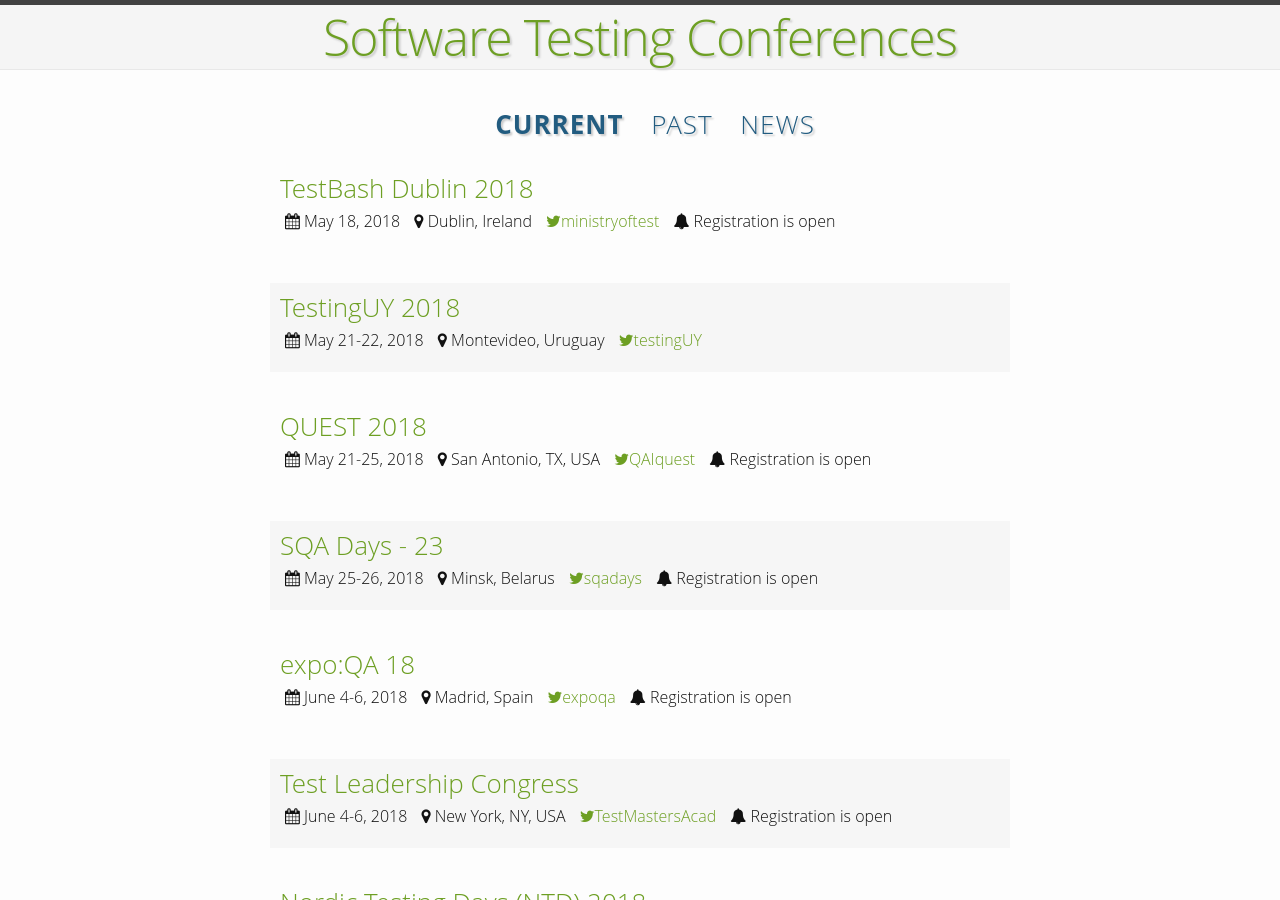
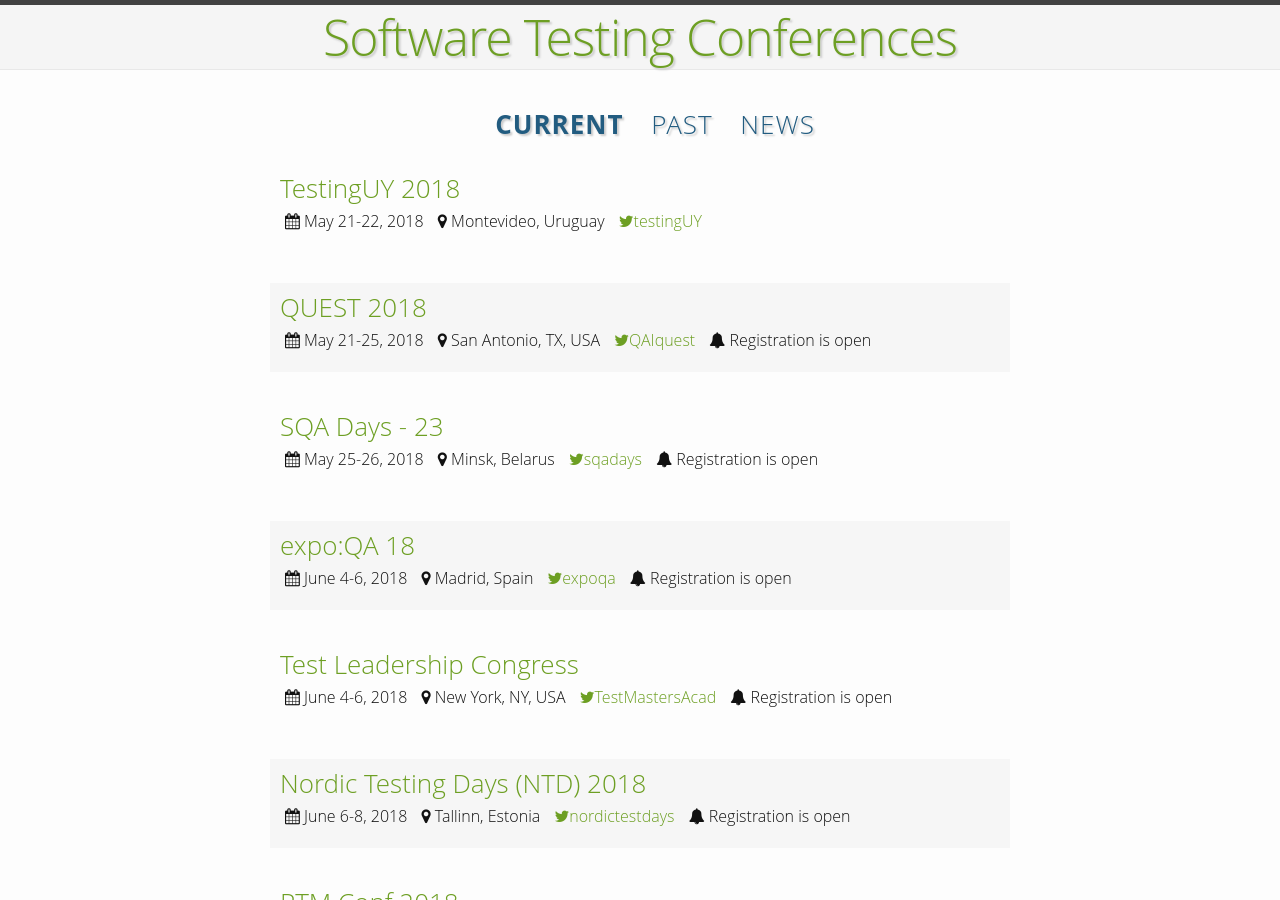
Before and after one commit to TestingConferences/testingconferences.github.io, a Jekyll site: the page built from index.html, in a window 1280 px wide and 900 px high. Built offline with Jekyll 4.4.1, drawn with Linux system fonts in a browser that asks for light colours.

Commit message:
Update current.yml

```diff
--- a/_data/current.yml
+++ b/_data/current.yml
@@ -1,10 +1,3 @@
-- name: TestBash Dublin 2018
-  location: Dublin, Ireland
-  dates: "May 18, 2018"
-  url: https://ti.to/mot/testbash-dublin-2018?source=testingconferences
-  twitter: ministryoftest
-  status: Registration is open
-
 - name: TestingUY 2018
   location: Montevideo, Uruguay
   dates: "May 21-22, 2018"
```
